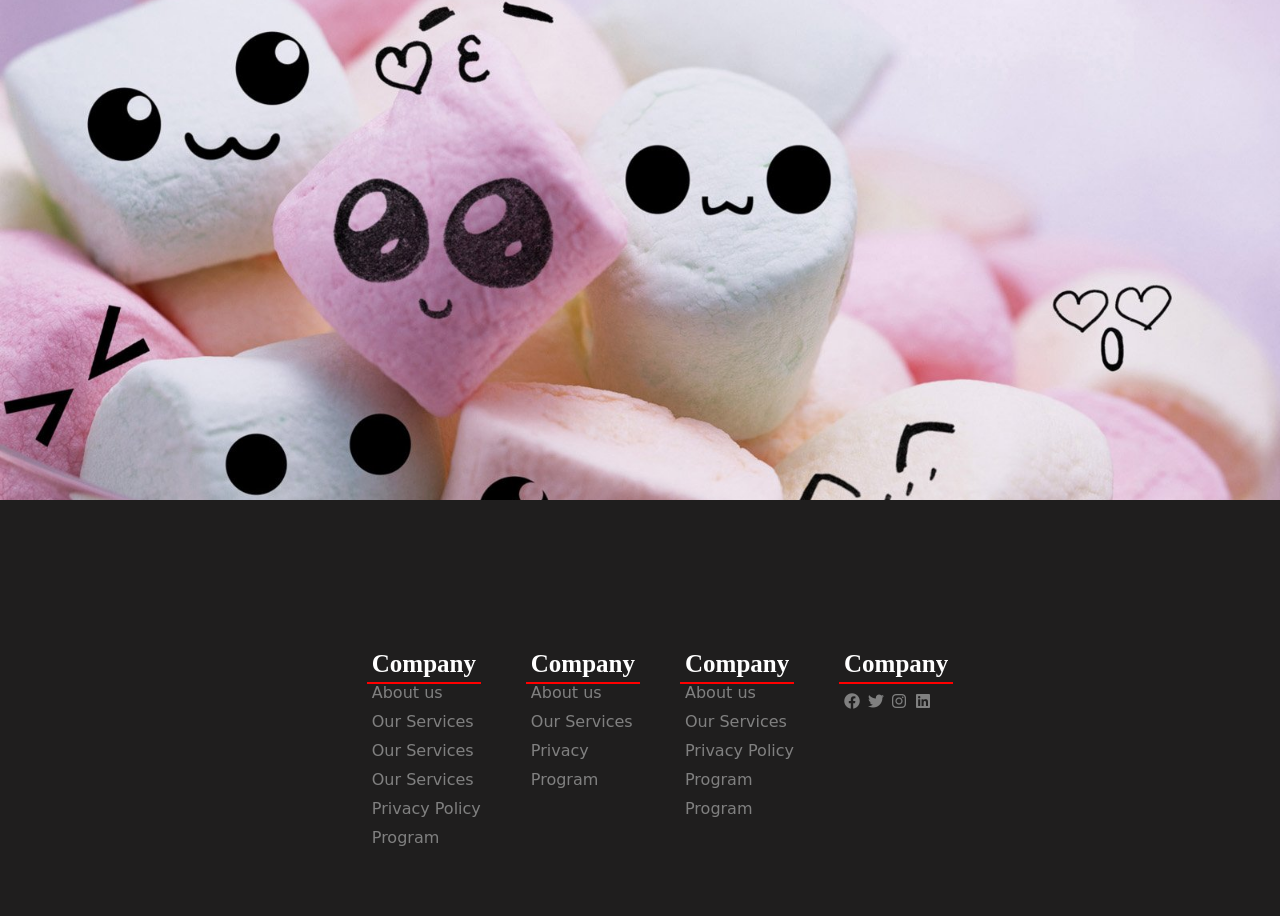
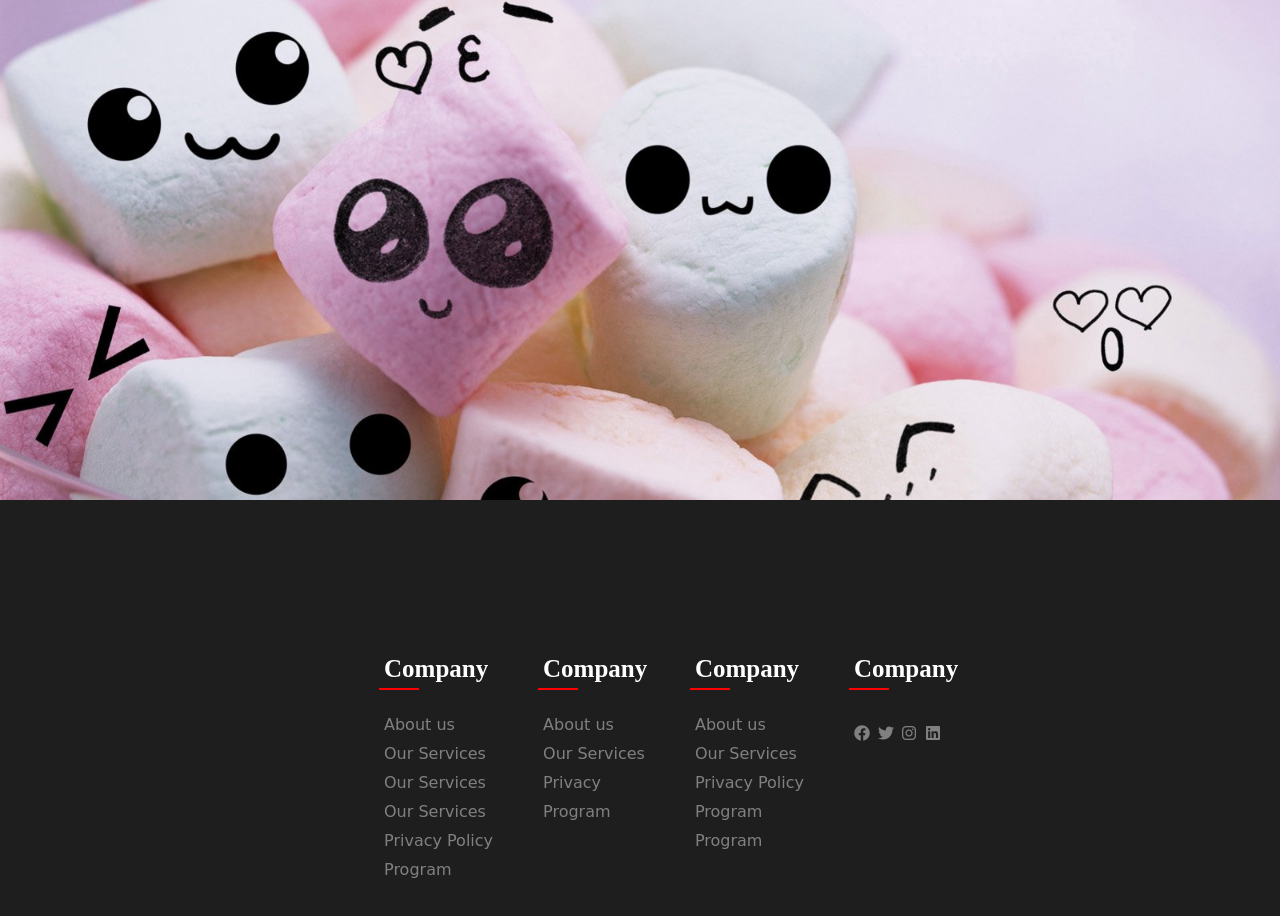
Before and after one commit to SevilHs/Homework, a plain HTML site: page cssboxmodel/index.html in a window 1280 px wide. Shown: the part 860-1776 px from the top of the page. Drawn offline with Linux system fonts and the light colour scheme; a web font is replaced by a local one.

Commit message:
Update style.css

```diff
--- a/cssboxmodel/style.css
+++ b/cssboxmodel/style.css
@@ -95,6 +95,7 @@ footer{
     padding: 150px;
 }
 footer ul .span3{
+    display: inline-block;
     color: white;
     font-weight: bold;
     font-size: 25px;
@@ -102,7 +103,7 @@ footer ul .span3{
     margin-bottom: 20px;
     border-bottom: 1px solid red;
     border-bottom-width: 2px;
-    width: 30px;
+    width: 40px;
 }
 .icons a i{
     padding: 15px 15px 15px 5px;
```
